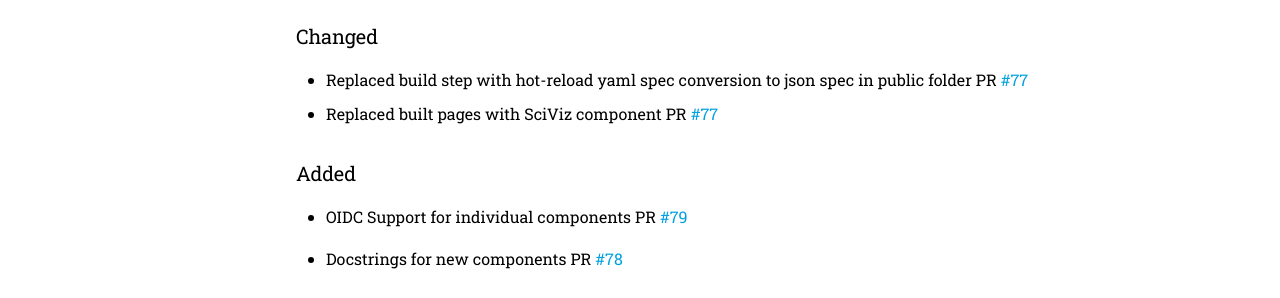
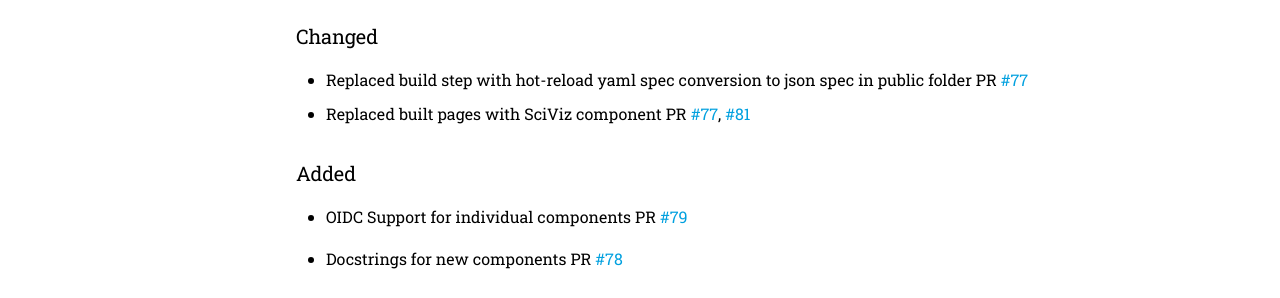
Before and after one commit to datajoint/sci-viz, an MkDocs documentation site: the page built from docs/src/changelog.md, in a window 1280 px wide and 900 px high. Shown: the part 275-573 px from the top of the window. Built offline with MkDocs 1.6.1 and Material for MkDocs 9.7.7, drawn with Linux system fonts in a browser that asks for light colours; comment, search, counter and statistics services are not loaded; the version menu is left out.

Commit message:
changelog

```diff
--- a/docs/src/changelog.md
+++ b/docs/src/changelog.md
@@ -7,7 +7,7 @@ Observes [Semantic Versioning](https://semver.org/spec/v2.0.0.html) standard and
 ### Changed
 
 - Replaced build step with hot-reload yaml spec conversion to json spec in public folder PR [#77](https://github.com/datajoint/sci-viz/pull/77)
-- Replaced built pages with SciViz component PR [#77](https://github.com/datajoint/sci-viz/pull/77)
+- Replaced built pages with SciViz component PR [#77](https://github.com/datajoint/sci-viz/pull/77), [#81](https://github.com/datajoint/sci-viz/pull/81)
 
 ### Added
 
```
